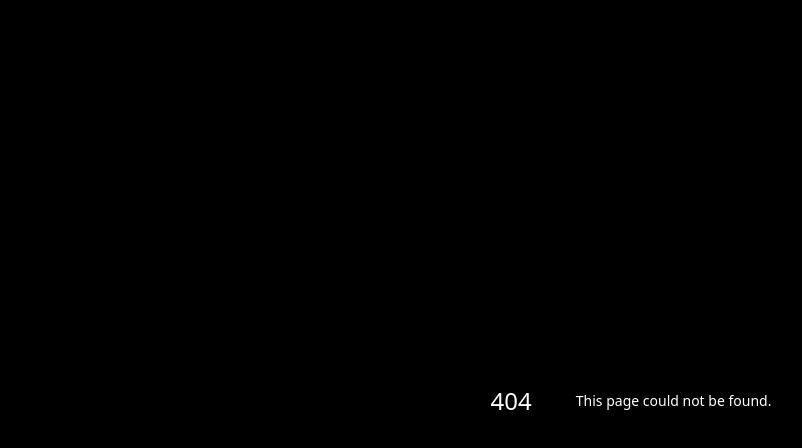
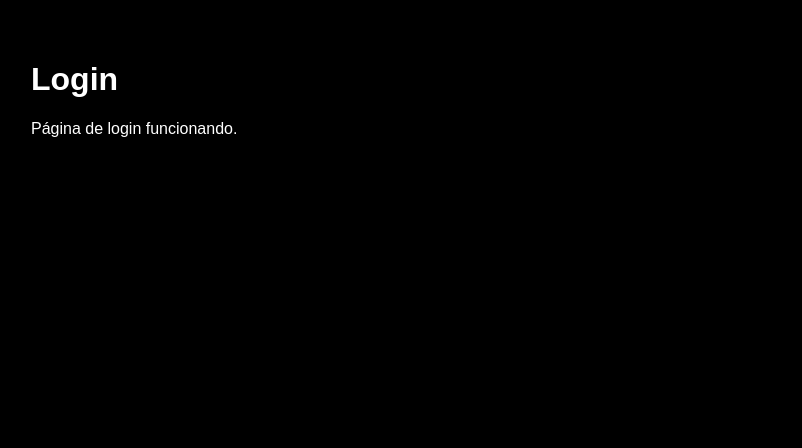
Before and after one commit to brunobrandao01/billionmind-ai, a Next.js app: page /login in a window 1280 px wide. Before the commit this address had no page. Shown: the top 448 px of the page, without its empty margins (9-811 px from the left). Built offline with nearby package versions, Linux system fonts and the light colour scheme.

Commit message:
Create page.js

```diff
--- /dev/null
+++ b/src/app/login/page.js
@@ -0,0 +1,8 @@
+export default function LoginPage() {
+  return (
+    <main style={{ padding: "40px", fontFamily: "sans-serif", color: "white", background: "#000", height: "100vh" }}>
+      <h1>Login</h1>
+      <p>Página de login funcionando.</p>
+    </main>
+  );
+}
```
